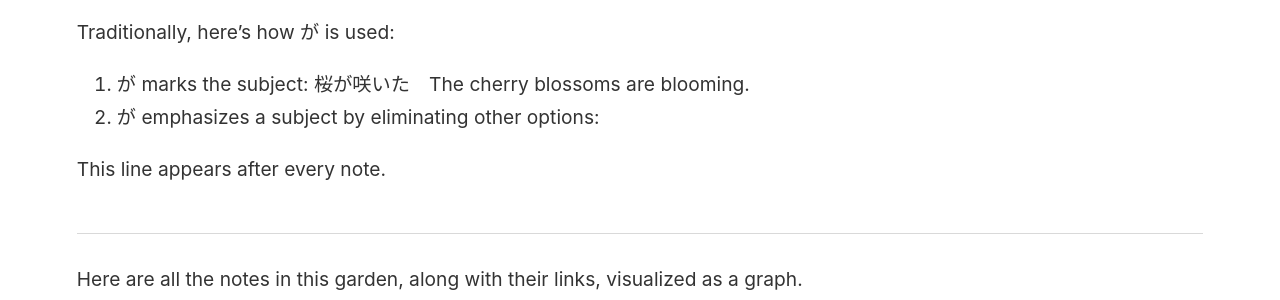
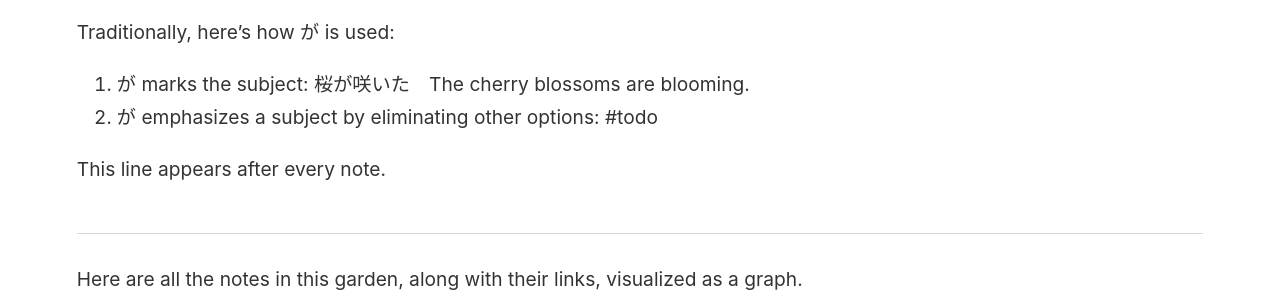
Before and after one commit to johe96/blog, a Jekyll site: the page built from _notes/The Difference Between は & が.md, in a window 1280 px wide. Shown: the part 878-1178 px from the top of the page. Built offline with Jekyll 4.4.1, drawn with Linux system fonts in a browser that asks for light colours.

Commit message:
Update The Difference Between は & が.md

```diff
--- a/_notes/The Difference Between は & が.md
+++ b/_notes/The Difference Between は & が.md
@@ -19,4 +19,4 @@ In English a sentence is usually consisted of a subject and a verb: S+V. For exa
 Traditionally, here's how が is used:
 
 1. が marks the subject: 桜が咲いた　The cherry blossoms are blooming.
-2. が emphasizes a subject by eliminating other options:
+2. が emphasizes a subject by eliminating other options: #todo
```
